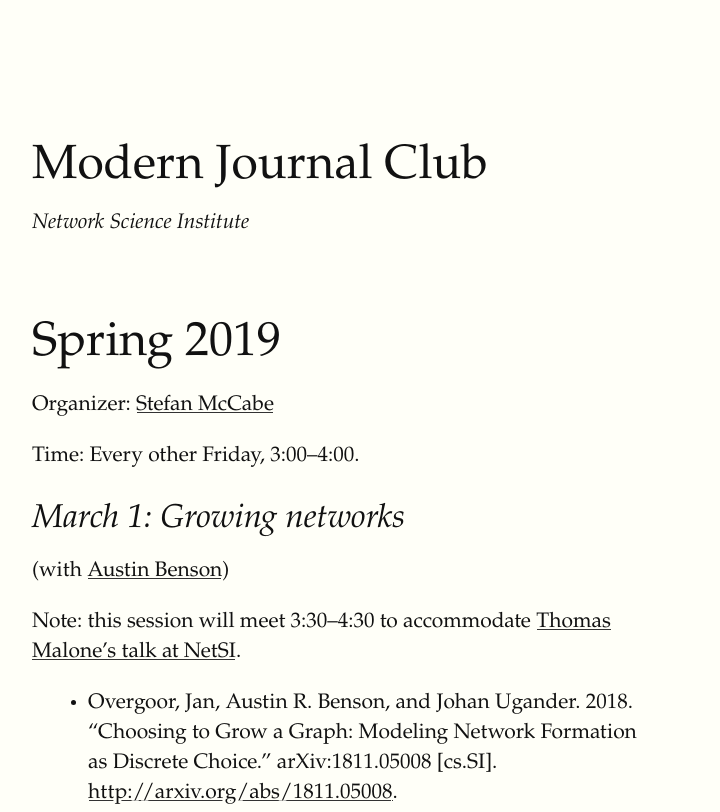
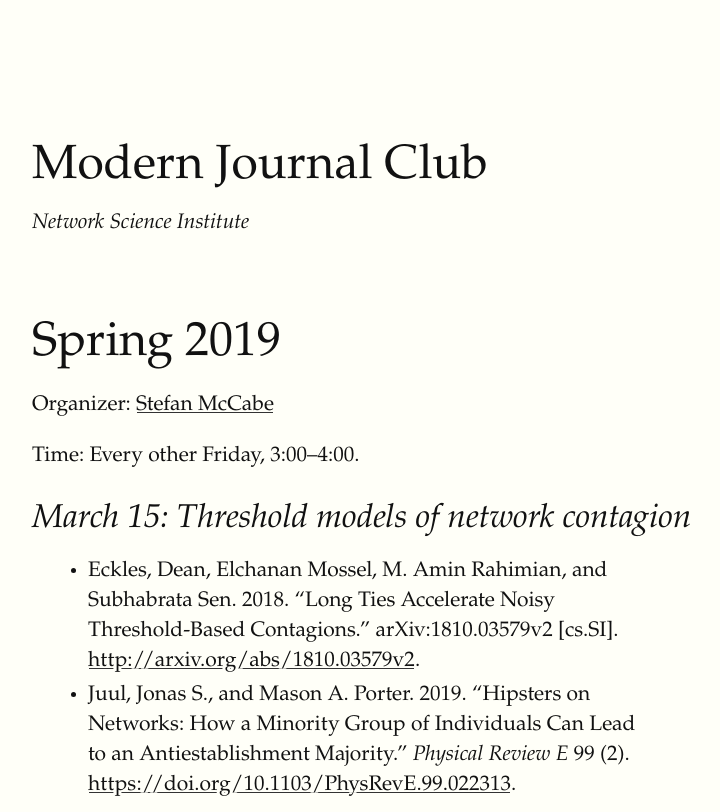
Before and after one commit to netsiphd/netsiphd.github.io, a plain HTML site: page journal_club.html in a window 1280 px wide. Shown: the top 812 px of the page, without its empty margins (128-848 px from the left). Drawn offline with Linux system fonts and the light colour scheme.

Commit message:
March 15 readings

```diff
--- a/journal_club.html
+++ b/journal_club.html
@@ -31,6 +31,13 @@
 <h1>Spring 2019</h1>
 <p>Organizer: <a href="http://sdmccabe.github.io">Stefan McCabe</a></p>
 <p>Time: Every other Friday, 3:00–4:00.</p>
+<section id="march-15-threshold-models-of-network-contagion" class="level2">
+<h2>March 15: Threshold models of network contagion</h2>
+<ul>
+<li>Eckles, Dean, Elchanan Mossel, M. Amin Rahimian, and Subhabrata Sen. 2018. “Long Ties Accelerate Noisy Threshold-Based Contagions.” arXiv:1810.03579v2 [cs.SI]. <a href="http://arxiv.org/abs/1810.03579v2" class="uri">http://arxiv.org/abs/1810.03579v2</a>.</li>
+<li>Juul, Jonas S., and Mason A. Porter. 2019. “Hipsters on Networks: How a Minority Group of Individuals Can Lead to an Antiestablishment Majority.” <em>Physical Review E</em> 99 (2). <a href="https://doi.org/10.1103/PhysRevE.99.022313" class="uri">https://doi.org/10.1103/PhysRevE.99.022313</a>.</li>
+</ul>
+</section>
 <section id="march-1-growing-networks" class="level2">
 <h2>March 1: Growing networks</h2>
 <p>(with <a href="https://www.cs.cornell.edu/~arb/">Austin Benson</a>)</p>
```
Also changed, not shown: 1 other file.
